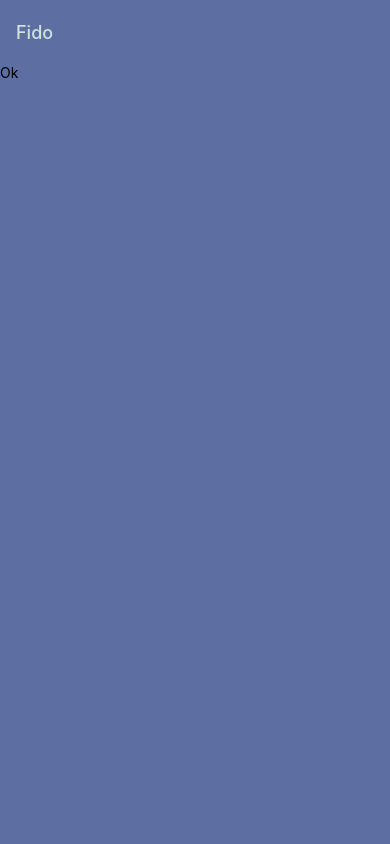
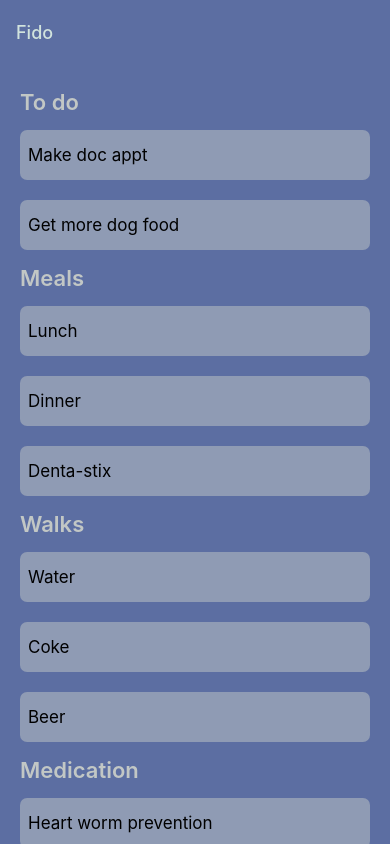
Before and after one commit to nhg0005/Fido-Remastered, a React Native app: screen / in a window 390 px wide. Built offline with nearby package versions, Linux system fonts and the light colour scheme.

Commit message:
Added dummy data and started styling.

```diff
--- a/App.js
+++ b/App.js
@@ -14,6 +14,8 @@ import {
   Text,
   useColorScheme,
   View,
+  SectionList,
+  ListItem,
 } from 'react-native';
 import {NavigationContainer} from '@react-navigation/native';
 import {createNativeStackNavigator} from '@react-navigation/native-stack';
@@ -53,23 +55,77 @@ const HomeScreen = () => {
       style={containerStyles.main}
       contentInsetAdjustmentBehavior="automatic">
       <StatusBar barStyle="light-content" />
-      <ScrollView>
-        <Text>Ok</Text>
+      <ScrollView style={{padding: 20}}>
+        <SectionList
+          sections={DATA}
+          keyExtractor={(item, index) => item + index}
+          renderSectionHeader={({section: {title}}) => (
+            <Text style={textStyles.sectionHeader}>{title}</Text>
+          )}
+          renderItem={({item}) => <Item title={item} />}
+        />
       </ScrollView>
     </SafeAreaView>
   );
 };
 
+// Dummy data
+const DATA = [
+  {
+    title: 'To do',
+    data: ['Make doc appt', 'Get more dog food'],
+  },
+  {
+    title: 'Meals',
+    data: ['Lunch', 'Dinner', 'Denta-stix'],
+  },
+  {
+    title: 'Walks',
+    data: ['Water', 'Coke', 'Beer'],
+  },
+  {
+    title: 'Medication',
+    data: ['Heart worm prevention', 'Flea and tick prevention'],
+  },
+  {
+    title: 'Appointments',
+    data: ['Annual check up'],
+  },
+];
+
+const Item = ({title}) => (
+  <View style={containerStyles.listItem}>
+    <Text style={textStyles.listItem}>{title}</Text>
+  </View>
+);
+
 const containerStyles = StyleSheet.create({
   main: {
     flex: 1,
-    // alignItems: 'center',
     backgroundColor: '#5C6EA2',
+  },
+  listItem: {
+    backgroundColor: 'rgba(194, 199, 197, 0.5)',
+    borderRadius: 7,
+    height: 50,
+    marginVertical: 10,
+    justifyContent: 'center',
+  },
+});
+
+const textStyles = StyleSheet.create({
+  sectionHeader: {
+    fontSize: 22,
+    color: '#C2C7C5',
+    fontWeight: '600',
+    marginVertical: 5,
+  },
+  listItem: {
+    fontSize: 17,
+    marginHorizontal: 8,
   },
 });
 
 const buttonStyles = StyleSheet.create({});
 
-const textStyles = StyleSheet.create({});
-
 export default App;
```
Also changed, not shown: pages/HomeScreen.js (added).
